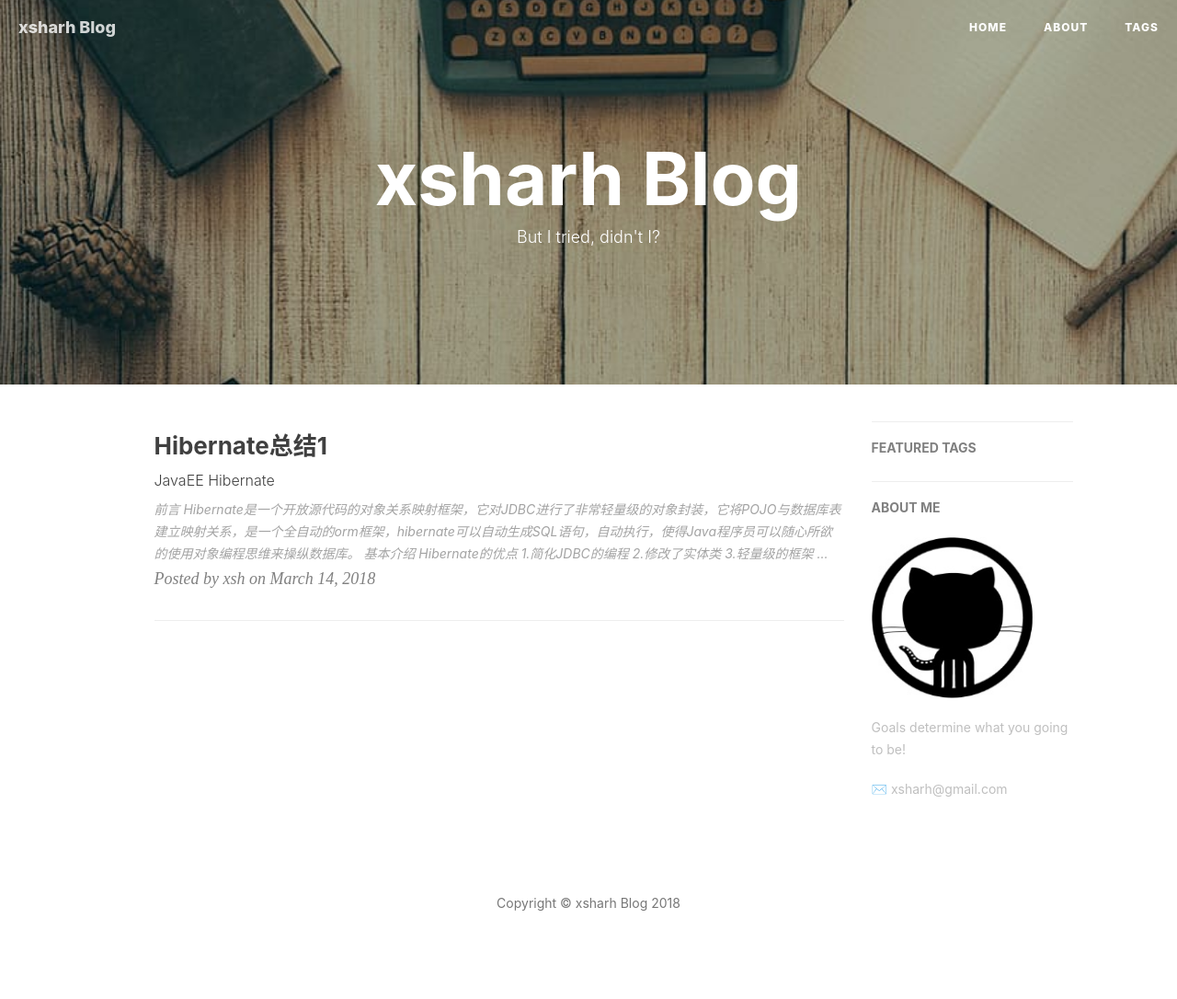
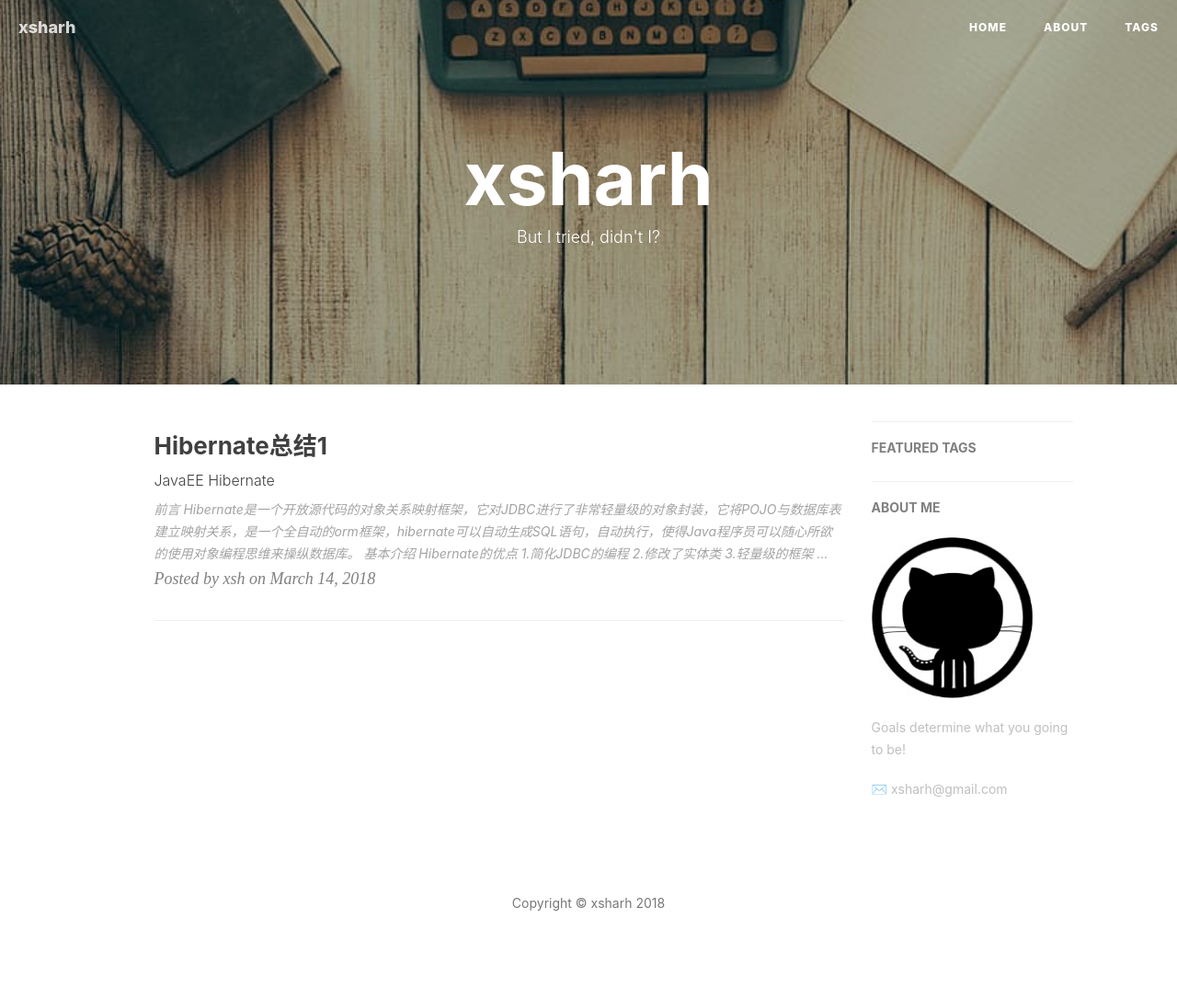
Before and after one commit to xsharh/xsharh.github.io, a Jekyll site: the page built from index.html, in a window 1280 px wide. Shown: the whole page at 92% size. Built offline with Jekyll 4.4.1, drawn with Linux system fonts in a browser that asks for light colours; nearby versions of some CDN libraries; the list of posts is cut into pages by our own code; comment, search, counter and statistics services are not loaded.

Commit message:
add post

```diff
--- a/_config.yml
+++ b/_config.yml
@@ -1,10 +1,10 @@
 # Site settings
-title: xsharh Blog
-SEOTitle: xhsarh的博客 | Xsharh Blog
+title: xsharh
+SEOTitle: xsharh的博客 | xsharh
 header-img: img/post-bg-desk.jpg
 email: xsharh@gmail.com
 description: "Every failure is leading towards success."
-keyword: "xsharh, xsharh Blog, Xsharh的博客, xsharh, C, java, Python"
+keyword: "xsharh, Xsharh的博客, xsharh, C, java, Python"
 url: "https://xsharh.github.io/"          # your host, for absolute URL
 baseurl: ""      # for example, '/blog' if your blog hosted on 'host/blog'
 github_repo: "https://github.com/xsharh/xsharh.github.io.git" # you code repository
```
